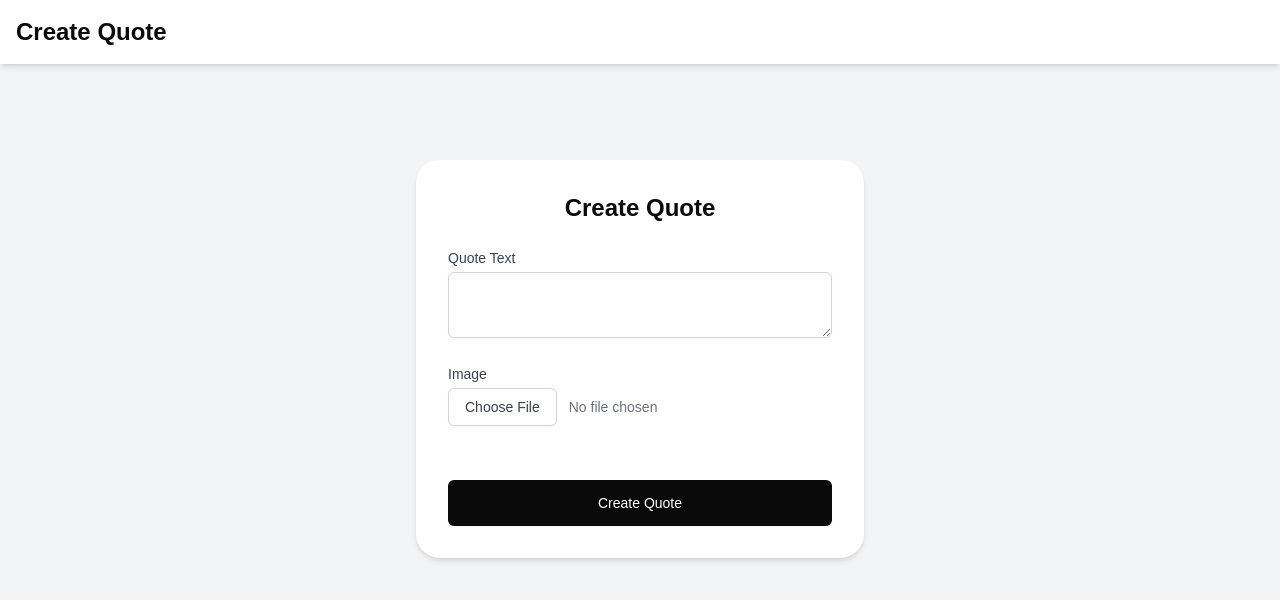
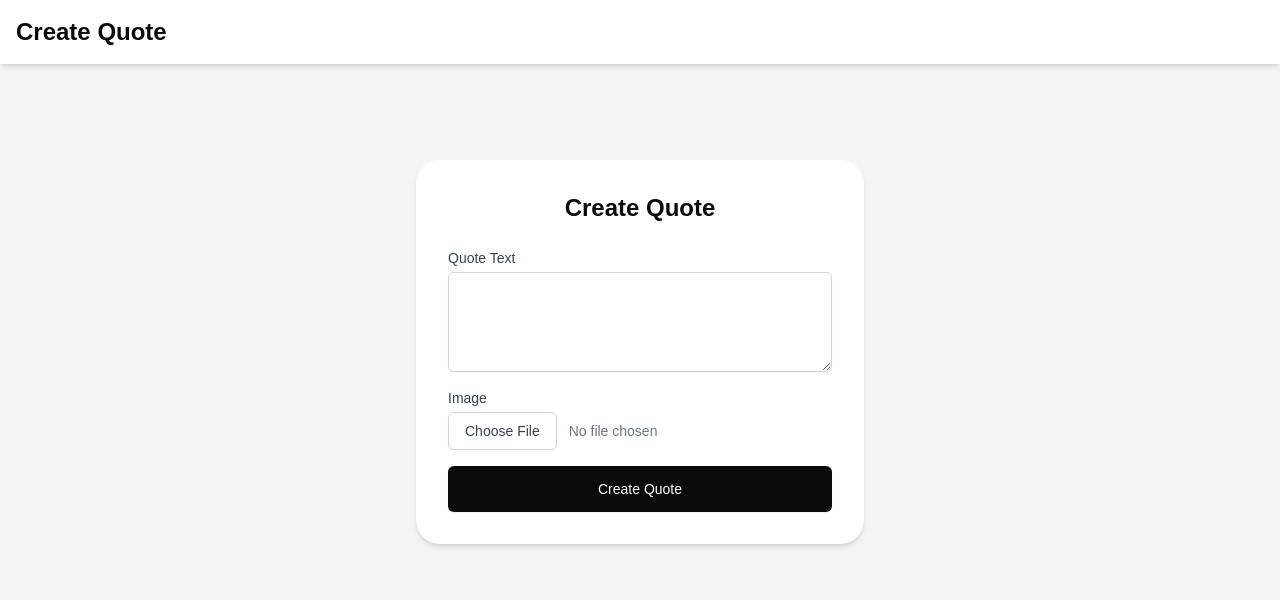
Before and after one commit to sandeepnilaji/crafto, a Next.js app: page /quotes/create in a window 1280 px wide. Shown: the top 600 px of the page. Built offline with nearby package versions, Linux system fonts and the light colour scheme.

Commit message:
Fixed create quote textarea input issue

```diff
--- a/app/quotes/create/page.jsx
+++ b/app/quotes/create/page.jsx
@@ -79,7 +79,7 @@ export default function CreateQuotePage() {
             Create Quote
           </h1>
           <form onSubmit={handleSubmit(onSubmit)} className="space-y-4">
-            <div className="h-[100px]">
+            <div className="mb-4">
               <label
                 htmlFor="text"
                 className="block text-sm font-medium text-gray-700"
@@ -89,13 +89,13 @@ export default function CreateQuotePage() {
               <textarea
                 id="text"
                 {...register("text")}
-                className="text-neutral-950 mt-1 block w-full px-3 py-2 border border-gray-300 rounded-md shadow-sm focus:outline-none focus:ring-gray-600 focus:border-gray-500"
+                className="text-neutral-950 mt-1 block w-full px-3 py-2 border border-gray-300 rounded-md shadow-sm focus:outline-none focus:ring-gray-600 focus:border-gray-500 resize-y min-h-[100px]"
               />
               {errors.text && (
                 <p className="mt-1 text-sm text-red-600">{errors.text.message}</p>
               )}
             </div>
-            <div className="h-[100px]">
+            <div className="mb-4">
               <label
                 htmlFor="image"
                 className="block text-sm font-medium text-gray-700"
```
